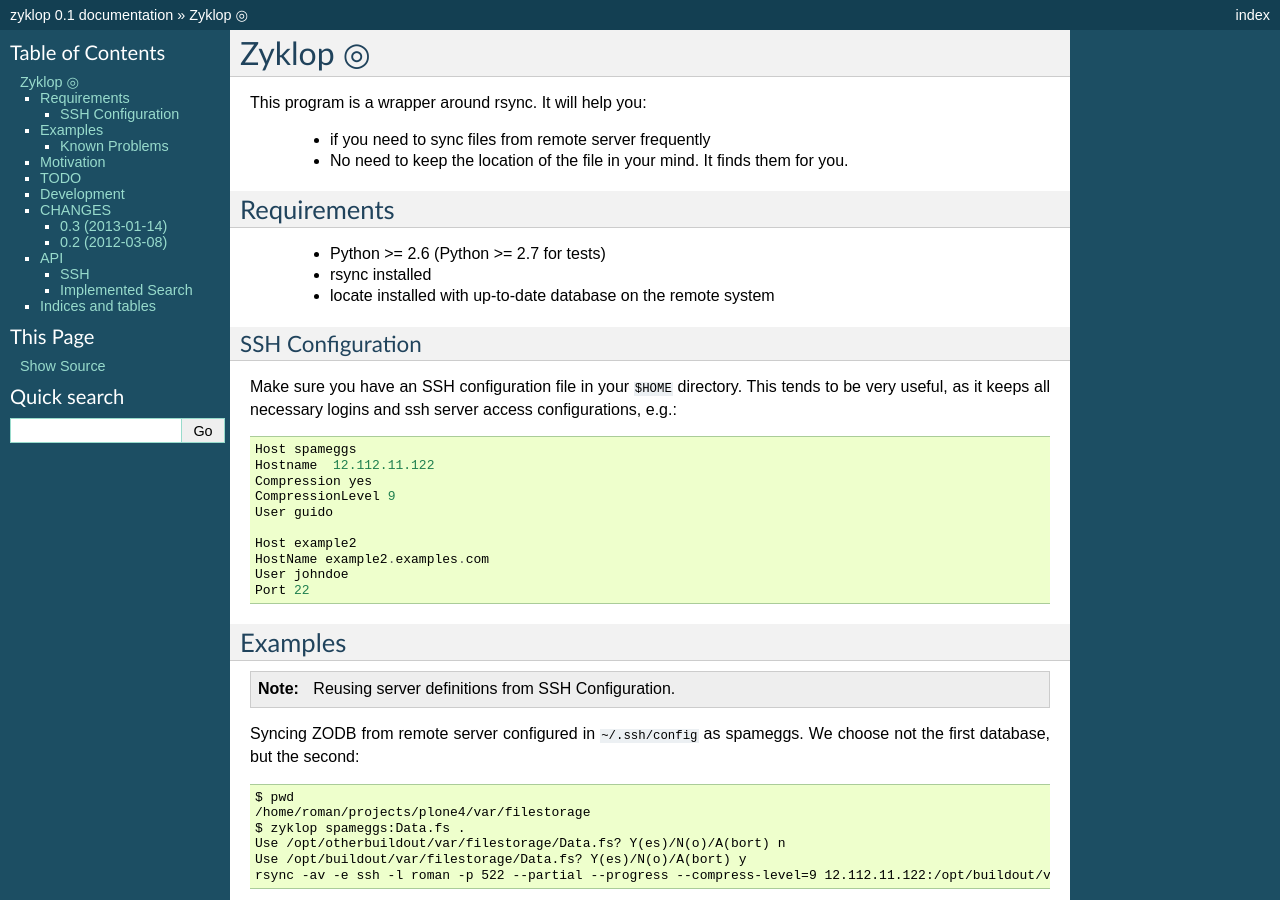
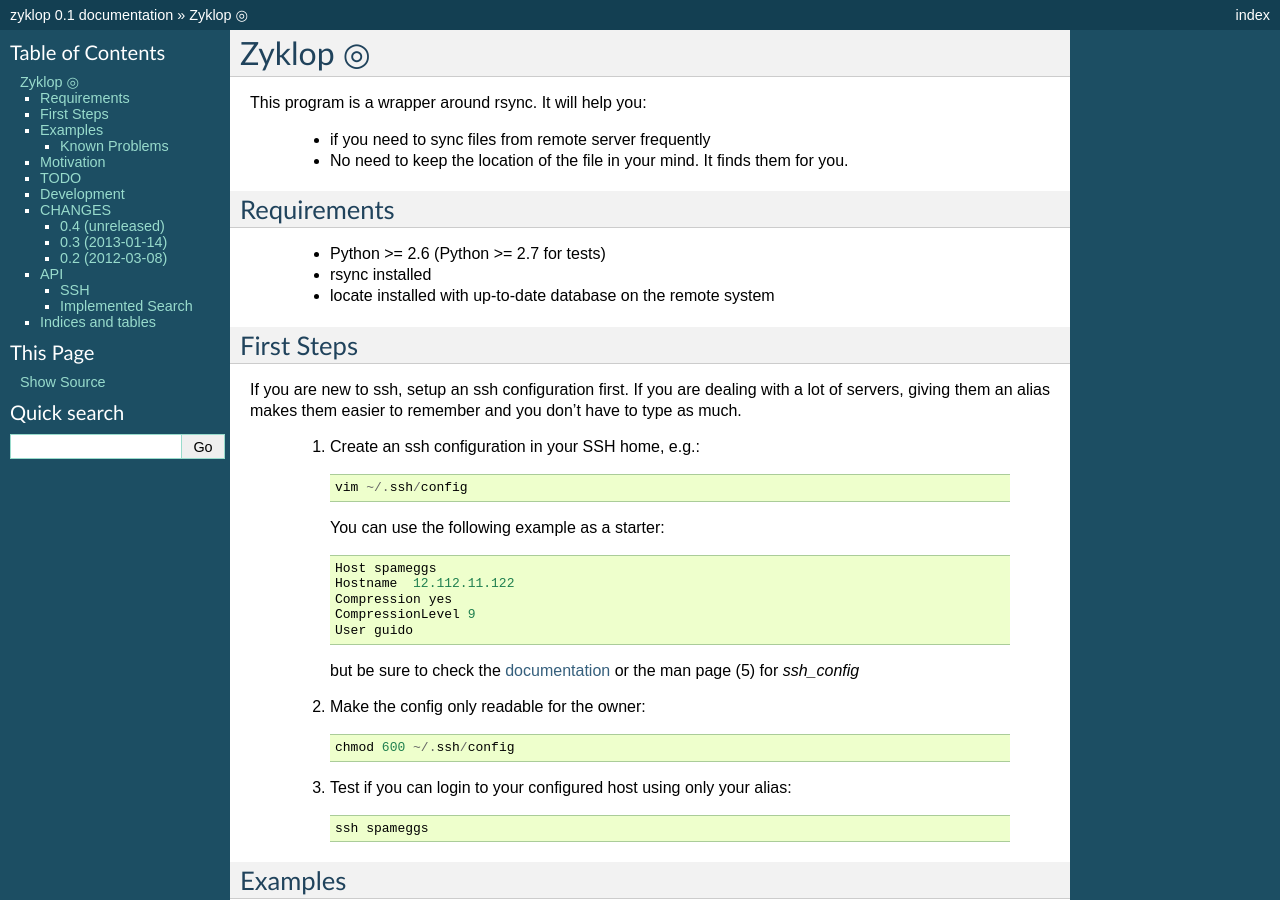
Before and after one commit to romanofski/zyklop, a Sphinx documentation site: the page built from docs/index.rst, in a window 1280 px wide and 900 px high. Built offline with Sphinx 7.4.7, drawn with Linux system fonts in a browser that asks for light colours; some of the changed text lies outside the part shown.

Commit message:
doc: Added introduction

```diff
--- a/README.rst
+++ b/README.rst
@@ -15,61 +15,73 @@ Requirements
     * rsync installed
     * locate installed with up-to-date database on the remote system
 
-SSH Configuration
------------------
 
-Make sure you have an SSH configuration file in your ``$HOME``
-directory. This tends to be very useful, as it keeps all necessary
-logins and ssh server access configurations, e.g.::
+First Steps
+===========
 
-    Host spameggs
-    Hostname  12.112.11.122
-    Compression yes
-    CompressionLevel 9
-    User guido
+If you are new to ssh, setup an ssh configuration first. If you are
+dealing with a lot of servers, giving them an alias makes them easier to
+remember and you don't have to type as much.
 
-    Host example2
-    HostName example2.examples.com
-    User johndoe
-    Port 22
+    #. Create an ssh configuration in your SSH home, e.g.::
+
+        vim ~/.ssh/config
+
+       You can use the following example as a starter::
+
+        Host spameggs
+        Hostname  12.112.11.122
+        Compression yes
+        CompressionLevel 9
+        User guido
+
+       but be sure to check the `documentation
+       <https://duckduckgo.com/?q=ssh+config+documentation&t=canonical>`_
+       or the man page (5) for `ssh_config`
+
+    #. Make the config only readable for the owner::
+
+        chmod 600 ~/.ssh/config
+
+    #. Test if you can login to your configured host using only your
+       alias::
+
+        ssh spameggs
 
 Examples
 ========
 
-..  note::
-    Reusing server definitions from SSH Configuration.
+    #. Syncing ZODB from remote server configured in ``~/.ssh/config``
+       as spameggs. We choose not the first database, but the second::
 
-Syncing ZODB from remote server configured in ``~/.ssh/config`` as
-spameggs. We choose not the first database, but the second::
+        $ pwd
+        /home/roman/projects/plone4/var/filestorage
+        $ zyklop spameggs:Data.fs .
+        Use /opt/otherbuildout/var/filestorage/Data.fs? Y(es)/N(o)/A(bort) n
+        Use /opt/buildout/var/filestorage/Data.fs? Y(es)/N(o)/A(bort) y
+        rsync -av -e ssh -l roman -p 522 --partial --progress --compress-level=9 12.112.11.122:/opt/buildout/var/filestorage/Data.fs /home/roman/projects/plone4/var/filestorage
 
-    $ pwd
-    /home/roman/projects/plone4/var/filestorage
-    $ zyklop spameggs:Data.fs .
-    Use /opt/otherbuildout/var/filestorage/Data.fs? Y(es)/N(o)/A(bort) n
-    Use /opt/buildout/var/filestorage/Data.fs? Y(es)/N(o)/A(bort) y
-    rsync -av -e ssh -l roman -p 522 --partial --progress --compress-level=9 12.112.11.122:/opt/buildout/var/filestorage/Data.fs /home/roman/projects/plone4/var/filestorage
+    #. Syncing a directory which ends with blobstorage, and not
+       directories like blobstorage.old from a remote server::
 
-Syncing a directory which ends with blobstorage, and not directories
-like blobstorage.old from a remote server::
+        $ pwd
+        /home/roman/projects/plone4/var/blobstorage
+        $ zyklop spameggs:blobstorage$ .
+        Use /opt/buildout/var/blobstorage? Y(es)/N(o)/A(bort) y
+        rsync -av -e ssh -l roman -p 522 --partial --progress --compress-level=9 12.112.11.122:/opt/buildout/var/blobstorage /home/roman/projects/plone4/var/
 
-    $ pwd
-    /home/roman/projects/plone4/var/blobstorage
-    $ zyklop spameggs:blobstorage$ .
-    Use /opt/buildout/var/blobstorage? Y(es)/N(o)/A(bort) y
-    rsync -av -e ssh -l roman -p 522 --partial --progress --compress-level=9 12.112.11.122:/opt/buildout/var/blobstorage /home/roman/projects/plone4/var/
+    #. Use an **absolute path** if you know exactly where to copy from::
 
-Use an **absolute path** if you know exactly where to copy from::
+        $ zyklop spameggs:/tmp/Data.fs .
+        Use /tmp/blobstorage? Y(es)/N(o)/A(bort) y
+        rsync -av -e ssh -l roman -p 522 --partial --progress --compress-level=9 12.112.11.122:/tmp/Data.fs /home/roman/projects/plone4/var/
 
-    $ zyklop spameggs:/tmp/Data.fs .
-    Use /tmp/blobstorage? Y(es)/N(o)/A(bort) y
-    rsync -av -e ssh -l roman -p 522 --partial --progress --compress-level=9 12.112.11.122:/tmp/Data.fs /home/roman/projects/plone4/var/
+    #. Syncing a directory which needs higher privileges. We use the
+       ``-s`` argument::
 
-Syncing a directory which needs higher privileges. We use the ``-s``
-argument::
-
-    $ zyklop -s spameggs:blobstorage$ .
-    Use /opt/buildout/var/blobstorage? Y(es)/N(o)/A(bort) y
-    rsync -av -e ssh -l roman -p 522 --rsync-path=sudo rsync --partial --progress --compress-level=9 12.112.11.122:/opt/buildout/var/blobstorage /home/roman/projects/plone4/var/
+        $ zyklop -s spameggs:blobstorage$ .
+        Use /opt/buildout/var/blobstorage? Y(es)/N(o)/A(bort) y
+        rsync -av -e ssh -l roman -p 522 --rsync-path=sudo rsync --partial --progress --compress-level=9 12.112.11.122:/opt/buildout/var/blobstorage /home/roman/projects/plone4/var/
 
 Known Problems
 --------------
--- a/docs/CHANGES.txt
+++ b/docs/CHANGES.txt
@@ -1,5 +1,10 @@
 CHANGES
 =======
+
+0.4 (unreleased)
+----------------
+
+    * Improved documentation
 
 0.3 (2013-01-14)
 ----------------
```
